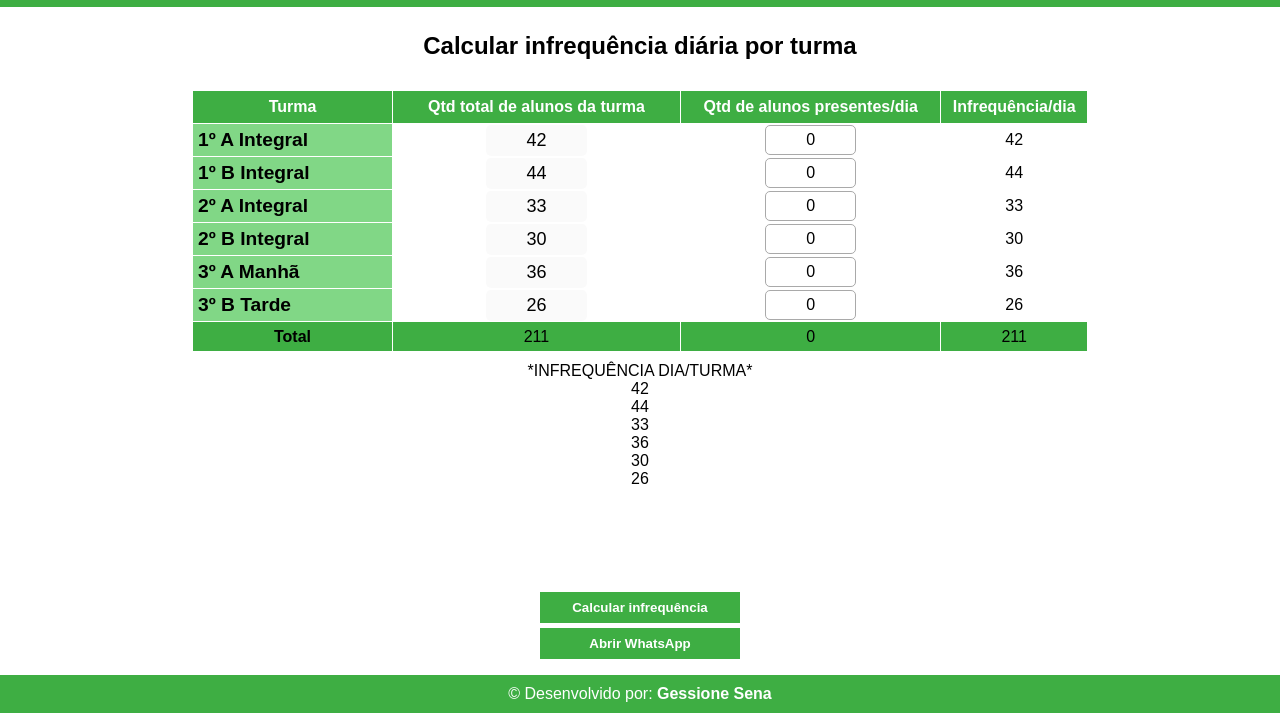
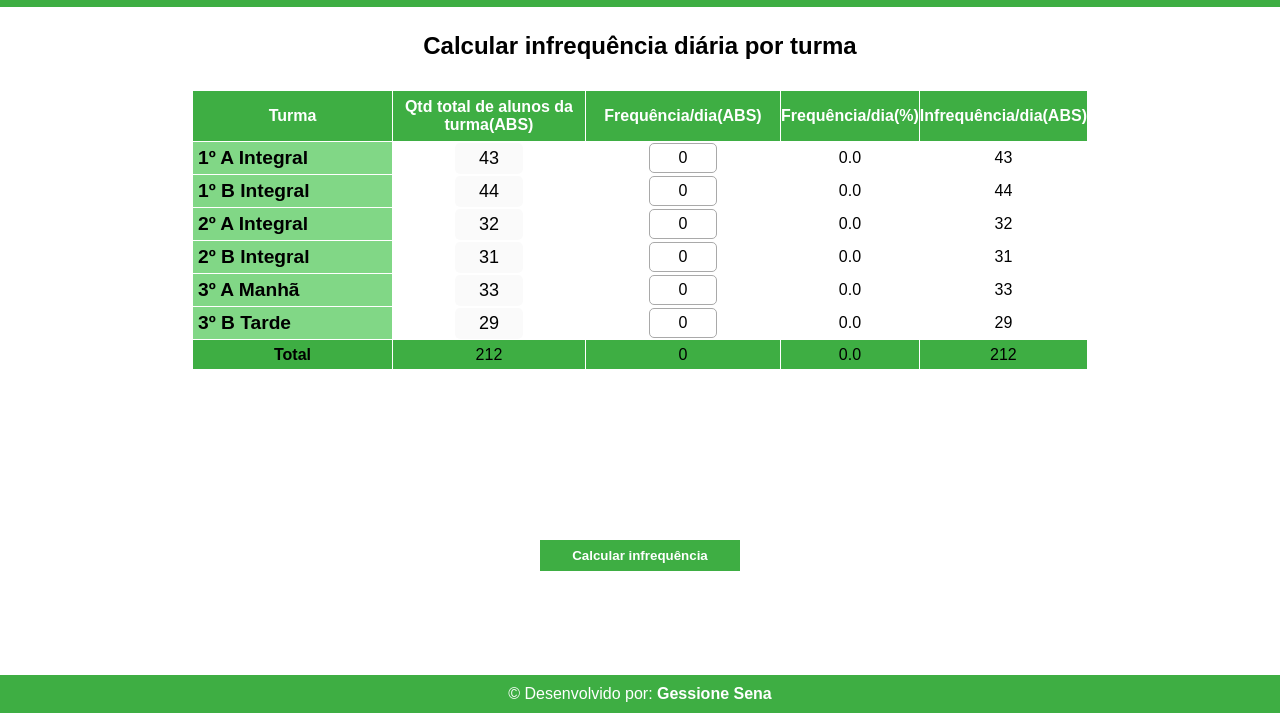
Before and after one commit to gessionesena/javascript, a plain HTML site: page function-infrequencia-diaria.html in a window 1280 px wide. Both pictures are taken after a click on the button "Calcular infrequência". Shown: the part 93-806 px from the top of the page. Drawn offline with Linux system fonts and the light colour scheme.

Commit message:
inserção de porcentagem de frequencia diaria

```diff
--- a/css/style.css
+++ b/css/style.css
@@ -83,15 +83,12 @@ tr:hover {
     background-color: rgba(55, 172, 61, 0.966);
 }
 
-/*ÁREA DE TEXTO PARA COLAR NO WHATSAPP*/
+
 
 li {
     list-style: none;
 }
 
-#area-texto-whats{
-    height: 230px;
-}
 
 input {
     width: 35%;
@@ -114,6 +111,7 @@ input.qtd-alunos {
     display: flex;
     flex-direction: column;
     align-items: center;
+    padding-top: 10rem;
 }
 
 button {
--- a/function-infrequencia-diaria.html
+++ b/function-infrequencia-diaria.html
@@ -27,62 +27,70 @@
         <table>
             <tr>
                 <th class="header">Turma</th>
-                <th class="header">Qtd total de alunos da turma</th>
-                <th class="header">Qtd de alunos presentes/dia</th>
-                <th class="header">Infrequência/dia</th>
+                <th class="header">Qtd total de alunos da turma(ABS)</th>
+                <th class="header">Frequência/dia(ABS)</th>
+                <th class="header">Frequência/dia(%)</th>
+                <th class="header">Infrequência/dia(ABS)</th>
             </tr>
             <tr>
                 <td class="turma">1º A Integral</td>
-                <td><input class="qtd-alunos" type="text" id="_1a" value="42" disabled="disabled"></td>
-                <td><input type="text" id="1a" value= "0"></td><!--onkeyup="infreq_1a()"-->
+                <td><input class="qtd-alunos" type="text" id="_1a" value="43" disabled="disabled"></td>
+                <td><input type="text" id="1a" value= "0"></td>
+                <td id="pctg_1a"></td>
                 <td id="res_1a"></td>
             </tr>
             <tr>
                 <td class="turma">1º B Integral</td>
                 <td><input class="qtd-alunos" type="text" id="_1b" value="44" disabled="disabled"></td>
                 <td><input type="text" id="1b" value= "0"></td>
+                <td id="pctg_1b"></td>
                 <td id="res_1b"></td>
             </tr>
             <tr>
                 <td class="turma">2º A Integral</td>
-                <td><input class="qtd-alunos" type="text" id="_2a" value="33" disabled="disabled"></td>
+                <td><input class="qtd-alunos" type="text" id="_2a" value="32" disabled="disabled"></td>
                 <td><input type="text" id="2a" value="0"></td>
+                <td id="pctg_2a"></td>
                 <td id="res_2a"></td>
             </tr>
             <tr>
                 <td class="turma">2º B Integral</td>
-                <td><input class="qtd-alunos" type="text" id="_2b" value="30" disabled="disabled"></td>
+                <td><input class="qtd-alunos" type="text" id="_2b" value="31" disabled="disabled"></td>
                 <td><input type="text" id="2b" value="0"></td>
+                <td id="pctg_2b"></td>
                 <td id="res_2b"></td>
             </tr>
             <tr>
                 <td class="turma">3º A Manhã</td>
-                <td><input class="qtd-alunos" type="text" id="_3a" value="36" disabled="disabled"></td>
+                <td><input class="qtd-alunos" type="text" id="_3a" value="33" disabled="disabled"></td>
                 <td><input type="text" id="3a" value="0"></td>
+                <td id="pctg_3a"></td>
                 <td id="res_3a"></td>
             </tr>
             <tr>
                 <td class="turma">3º B Tarde</td>
-                <td><input class="qtd-alunos" type="text" id="_3b" value="26" disabled="disabled"></td>
+                <td><input class="qtd-alunos" type="text" id="_3b" value="29" disabled="disabled"></td>
                 <td><input type="text" id="3b" value="0"></td>
+                <td id="pctg_3b"></td>
                 <td id="res_3b"></td>
             </tr>
             <tr id="linha-totais">
                 <td style="font-weight: bolder;">Total</td>
                 <td id="total"></td>
                 <td id="total-presentes"></td>
+                <td id="total-porcento"></td>
                 <td id="total-infrequencia"></td>
             </tr>
         </table>
 
+        <!--
         <ul id="area-texto-whats">
-            <!--Área de texto para copiar e colar no WhatsApp-->
             <li>*INFREQUÊNCIA DIA/TURMA*</li>
-        </ul>
+        </ul>-->
 
         <div id="botoes">
             <button type="submit" id="botao">Calcular infrequência</button>
-            <button type="submit" id="botao-whatsapp">Abrir WhatsApp</button>
+            <!--<button type="submit" id="botao-whatsapp">Abrir WhatsApp</button>-->
         </div>
 
     </main>
--- a/js/script.js
+++ b/js/script.js
@@ -2,17 +2,14 @@
 var id_alunos = ['1a', '1b', '2a', '3a', '2b', '3b'] //ou var id_alunos = Array()
 var id_turma = ['_1a', '_1b', '_2a', '_3a', '_2b', '_3b']
 var id_resultado = ['res_1a', 'res_1b', 'res_2a', 'res_3a', 'res_2b', 'res_3b']
+var id_porcento = ['pctg_1a', 'pctg_1b', 'pctg_2a', 'pctg_2b', 'pctg_3a', 'pctg_3b']
 
 
 var botao = document.querySelector('#botao');
 
 botao.addEventListener("click", infreq);
-botao.addEventListener("click", textwhatsapp);
+/*botao.addEventListener("click", textwhatsapp);*/
 botao.addEventListener("click", soma);
-
-//botao.addEventListener("click", verificaZero);
-//botao.addEventListener("dblclick", textwhatsapp);
-
 
 
 /*FUNÇÃO PARA CALCULAR INFREQUÊNCIA*/
@@ -23,58 +20,24 @@ function infreq(){
 
         var alunos = document.getElementById(id_alunos[i]).value;
         var totalTurma = document.getElementById(id_turma[i]).value;
-
+        //calculando infrequência do dia em cada turma
         var infreq = totalTurma - alunos;
+        //calculando porcentagem de frequência de alunos do dia por turma
+        var freqPorcentagem = (alunos/totalTurma)*100;
 
         //Inserir resultado no html
+        document.getElementById(id_porcento[i]).innerText = freqPorcentagem.toFixed(1);
+        document.getElementById(id_resultado[i]).innerText = infreq;
 
-        document.getElementById(id_resultado[i]).innerText = infreq;
     }
 }
-/*FUNÇÃO PARA CRIAR TEXTO P/ WHATSAPP*/
-
-function textwhatsapp(){
-    var lista = document.querySelector('#area-texto-whats');/*criando a variavel lista, q corresponde a area do texto a ser gerado*/
-    var aux = [];/*array para guardar as infrequencias*/
-
-    for(i=0; i<id_alunos.length; i++){
-        alunos = document.getElementById(id_alunos[i]).value;
-        totalTurma = document.getElementById(id_turma[i]).value;
-        infreq = totalTurma - alunos;
-
-
-        aux[i] = infreq; /*guardando as infrequencias no array*/
-
-        var itemLista = document.createElement('li');/*a cada ciclo um item é criado na lista*/
-        itemLista.appendChild(document.createTextNode(aux[i]));
-        lista.appendChild(itemLista);
-
-
-       // texto.innerHTML = '*INFREQUÊNCIA DIA/TURMA* <br />1ºA _'+aux[0]+'_ <br />1ºB _'+aux[1]+
-       // '_<br />2ºA _'+aux[2]+'_<br />3ºA _'+aux[3]+'_<br />2ºB _'+aux[4]+'_<br />3ºB _'+aux[5]+'_';
-    }
-
-
-}
-
-var botao_whatsapp = document.querySelector('#botao-whatsapp');
-botao_whatsapp.addEventListener("click", abrirWhatsapp);
-
-/*FUNÇÃO PARA ABRIR WHATSAPPWEB*/
-
-function abrirWhatsapp(){
-    window.open('https://web.whatsapp.com/', target='_blank')
-}
-
-
 
 //FUNÇÃO PARA CALCULAR SOMAS DA TABELA
 
 function soma(){
     var cont = 0;
     var cont2 = 0;
-    var cont3 = 0;
-
+    var totalPorc = 0;
 //laço para calcular soma da qtd total de alunos das turmas
     for(i=0; i<id_alunos.length; i++){
 
@@ -89,33 +52,48 @@ function soma(){
         var qtd_alunosPresentes = parseInt(document.getElementById(id_alunos[i]).value);
         cont2 = cont2 + qtd_alunosPresentes;
     }
+
     document.querySelector('#total-presentes').innerHTML = cont2;
 
-//laço para calcular soma da infrequência do dia
+//Calcular soma total da infrequência do dia
 
     document.querySelector('#total-infrequencia').innerHTML = cont - cont2;
+
+//Calculart porcentagem total de frequencia DO DIA
+    totalPorc = (cont2/cont)*100;
+
+    document.querySelector('#total-porcento').innerHTML = totalPorc.toFixed(1);
 }
 
 
+/*FUNÇÃO PARA CRIAR TEXTO P/ WHATSAPP
 
-/*
-//função para verificar se a qtd de aluno presente não for preenchida completar com zero
-function verificaZero(){
+function textwhatsapp(){
+    var lista = document.querySelector('#area-texto-whats');/*criando a variavel lista, q corresponde a area do texto a ser gerado
+    var aux = [];
 
     for(i=0; i<id_alunos.length; i++){
-        var qtd_Presentes = document.getElementById(id_alunos[i]).value;
+        alunos = document.getElementById(id_alunos[i]).value;
+        totalTurma = document.getElementById(id_turma[i]).value;
+        infreq = totalTurma - alunos;
 
-        if(qtd_Presentes == NaN){
-            qtd_Presentes = 0;
-            //qtd_Presentes = parseInt(qtd_Presentes);
-            //document.getElementById(id_alunos[i]).innerHTML = 0;
-            console.log(qtd_Presentes)
-            console.log(typeof(qtd_Presentes));
-            //qtd_Presentes.value = '0';
-            //qtd_Presentes.innerHTML = parseInt(qtd_Presentes);
 
-        }
+        aux[i] = infreq; /*guardando as infrequencias no array
+
+        var itemLista = document.createElement('li');/*a cada ciclo um item é criado na lista
+        itemLista.appendChild(document.createTextNode(aux[i]));
+        lista.appendChild(itemLista);
 
     }
-}
-*/
+
+
+}*/
+/*
+var botao_whatsapp = document.querySelector('#botao-whatsapp');
+botao_whatsapp.addEventListener("click", abrirWhatsapp);
+
+FUNÇÃO PARA ABRIR WHATSAPPWEB
+
+function abrirWhatsapp(){
+    window.open('https://web.whatsapp.com/', target='_blank')
+}*/
```
